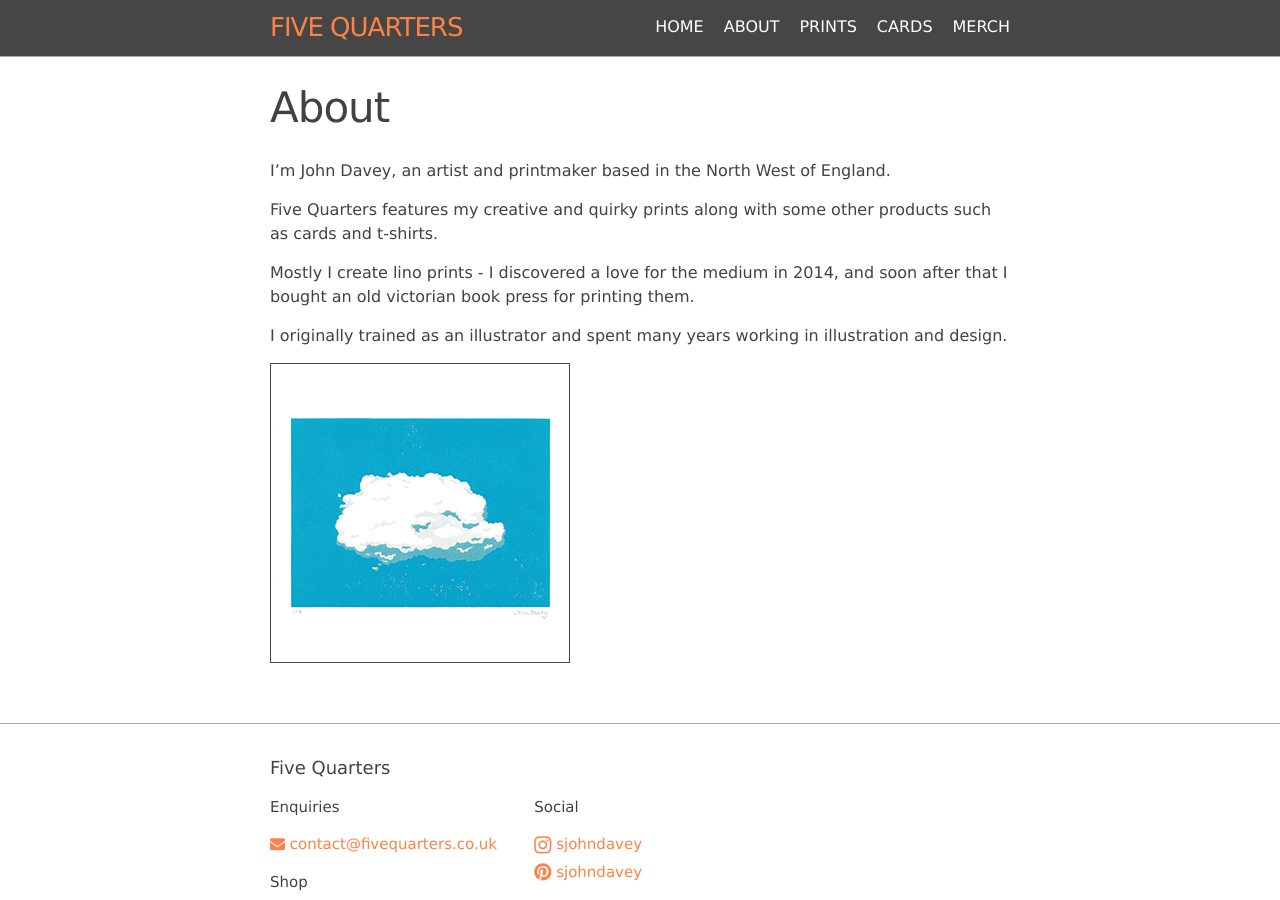
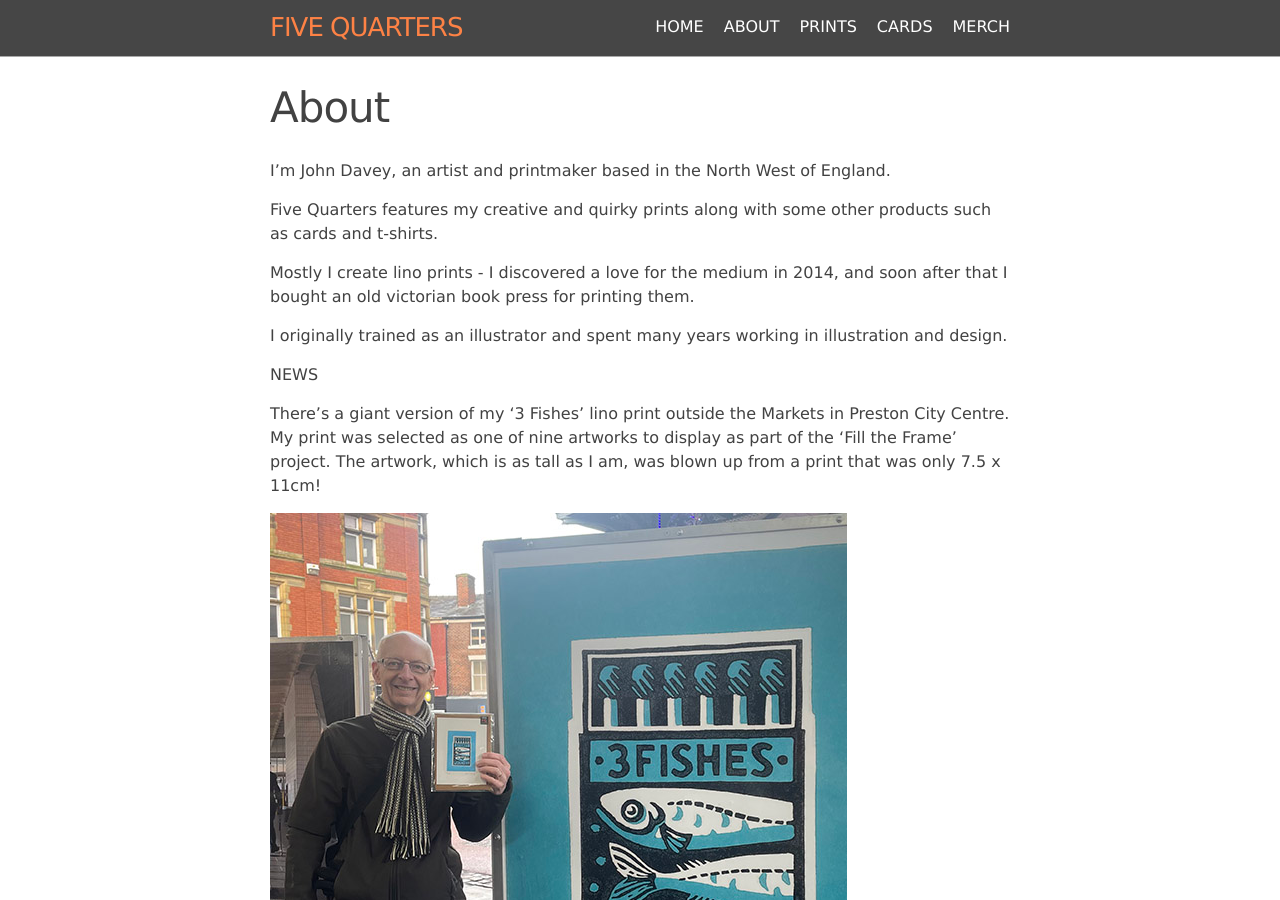
Before and after one commit to Five-Quarters/five-quarters.github.io, a Jekyll site: the page built from about.markdown, in a window 1280 px wide and 900 px high. Built offline with Jekyll 4.4.1, drawn with Linux system fonts in a browser that asks for light colours.

Commit message:
Added news image and text to the About page

```diff
--- a/about.markdown
+++ b/about.markdown
@@ -13,4 +13,8 @@ Mostly I create lino prints - I discovered a love for the medium in 2014, and so
 
 I originally trained as an illustrator and spent many years working in illustration and design.
 
-![blueprint](/assets/img/prints/Lone-cloud-small.png)
+NEWS
+
+There's a giant version of my '3 Fishes' lino print outside the Markets in Preston City Centre. My print was selected as one of nine artworks to display as part of the 'Fill the Frame' project. The artwork, which is as tall as I am, was blown up from a print that was only 7.5 x 11cm!
+
+![blueprint](/assets/img/prints/news-market-large.jpg)
```
Also changed, not shown: assets/img/prints/news-market-large.jpg (added).
